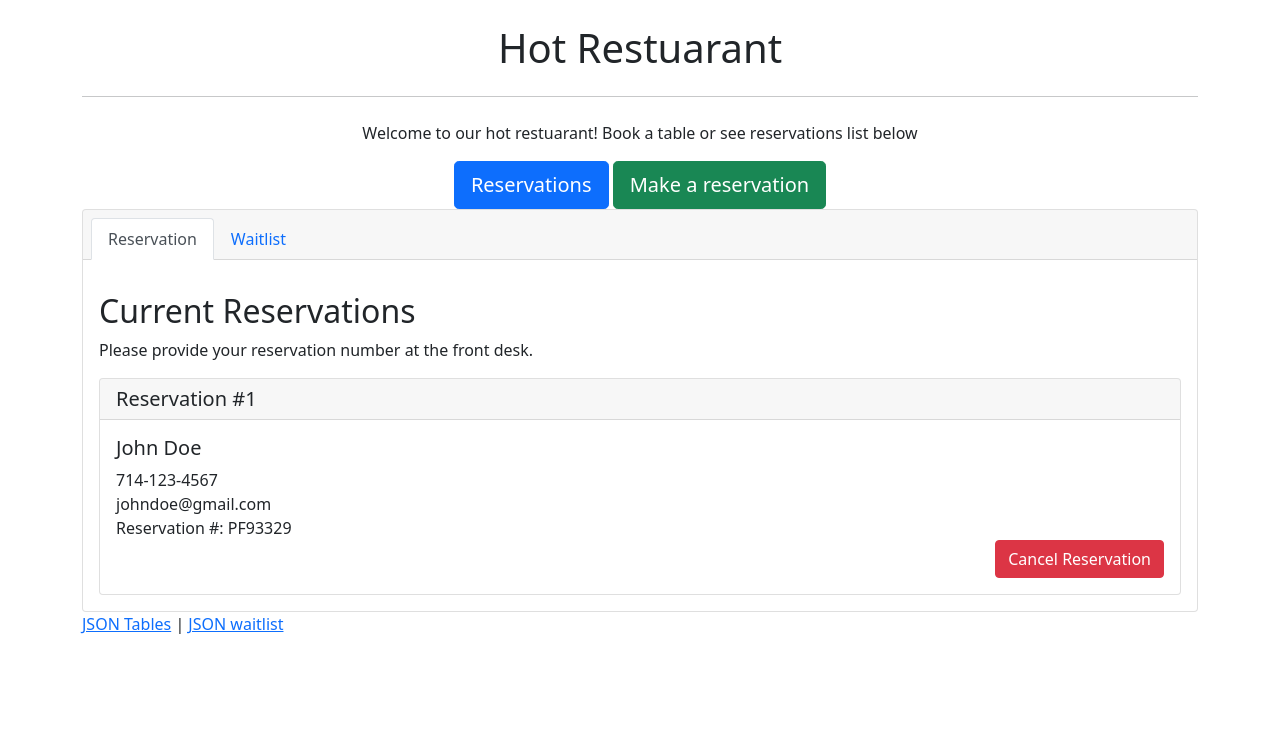
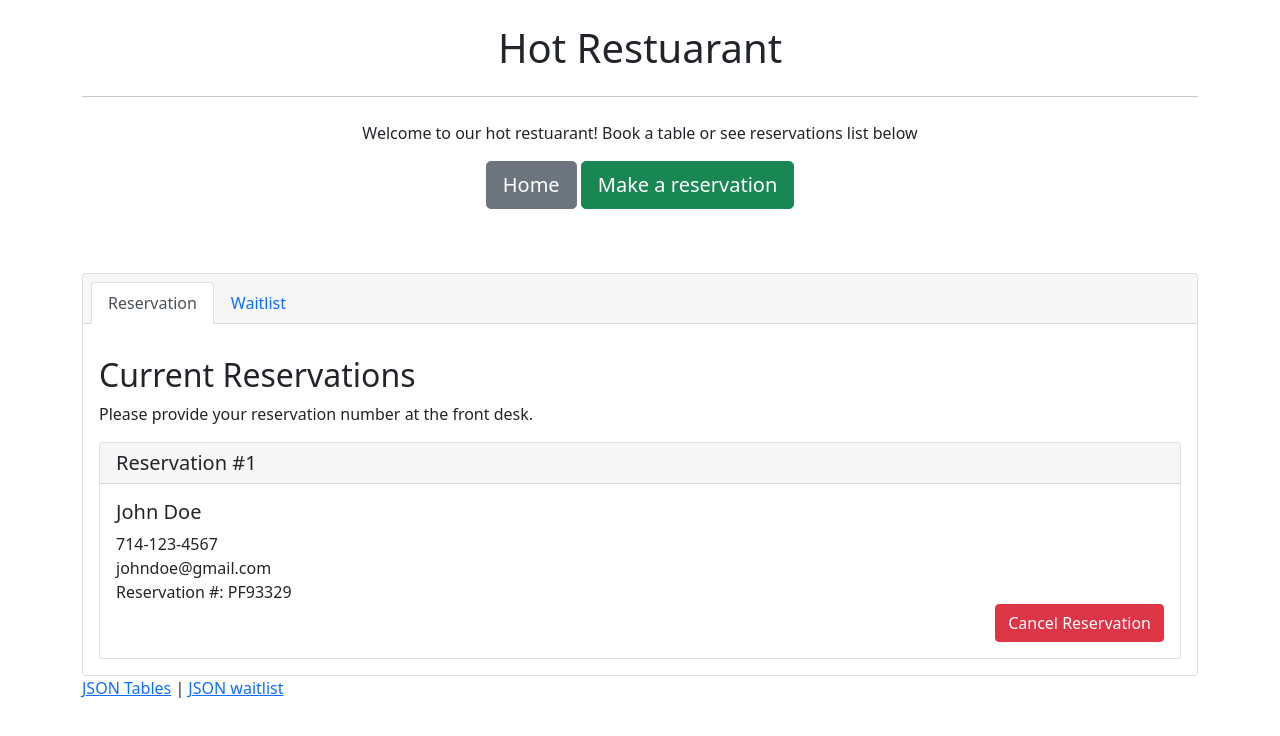
Before and after one commit to JEckfeldt/HotRestaurant, a website: page table.html in a window 1280 px wide. Drawn offline with nearby package versions, Linux system fonts and the light colour scheme.

Commit message:
fixed spacing

```diff
--- a/table.html
+++ b/table.html
@@ -10,7 +10,7 @@
     integrity="sha384-wEmeIV1mKuiNpC+IOBjI7aAzPcEZeedi5yW5f2yOq55WWLwNGmvvx4Um1vskeMj0" crossorigin="anonymous">
   <style>
     header {
-      min-height: 25vh;
+      margin-bottom: 5%;
     }
     p.card-text {
       margin-bottom: 0;
@@ -27,7 +27,7 @@
       <p class="text-center">Welcome to our hot restuarant! Book a table or see reservations list below</p>
 
       <div class="text-center">
-        <a class="btn btn-primary btn-lg" href="/tables" role="button">Reservations</a>
+        <a class="btn btn-secondary btn-lg" href="/" role="button">Home</a>
         <a class="btn btn-success btn-lg" href="/reserve" role="button">Make a reservation</a>
       </div>
 
```
Also changed, not shown: index.html (+3 -3 lines), reserve.html (+1 -1 lines).
